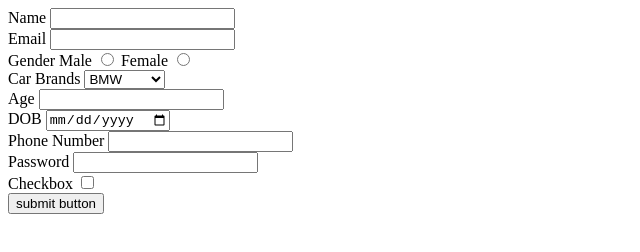
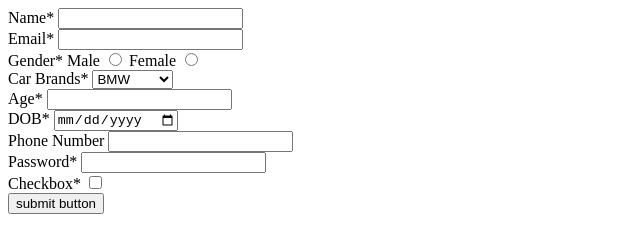
Before and after one commit to acciojob/signup-form-car-heisar, a website: page main.html in a window 1280 px wide. Shown: the whole page, without its empty margins (0-640 px from the left). Drawn offline with Linux system fonts and the light colour scheme.

Commit message:
created a submission

```diff
--- a/main.html
+++ b/main.html
@@ -10,17 +10,17 @@
 
 	<form method>
 		<div>
-			<label for='name'>Name</label>
+			<label for='name'>Name*</label>
 			<input id='name' type="text" required>
 		</div>
 
 		<div>
-			<label for='email'>Email</label>
+			<label for='email'>Email*</label>
 			<input id ='email' type="email" required>
 		</div>
 
 		<div>
-			<label>Gender</label>
+			<label>Gender*</label>
 			<label for='gender_m'>Male</label>
 			<input name='gender' id ='gender_m' type='radio' required>
 
@@ -29,7 +29,7 @@
 		</div>
 
 		<div>
-			<label for='cars'>Car Brands</label>
+			<label for='cars'>Car Brands*</label>
 			<select id='cars'>
 				<option value='BMW'>BMW</option>
 				<option value='Audi'>Audi</option>
@@ -38,12 +38,12 @@
 		</div>
 
 		<div>
-			<label for='age'>Age</label>
+			<label for='age'>Age*</label>
 			<input id='age' type='number' required >
 		</div>
 
 		<div>
-			<label for='dob'>DOB</label>
+			<label for='dob'>DOB*</label>
 			<input id='dob' type="date" required>
 		</div>
 
@@ -53,12 +53,12 @@
 		</div>
 
 		<div>
-			<label for='password'>Password</label>
+			<label for='password'>Password*</label>
 			<input id ='password' type='password' required>
 		</div>
 
 		<div>
-			<label for='checkbox'>Checkbox</label>
+			<label for='checkbox'>Checkbox*</label>
 			<input id='checkbox' type='checkbox' required>
 		</div>
 
```
